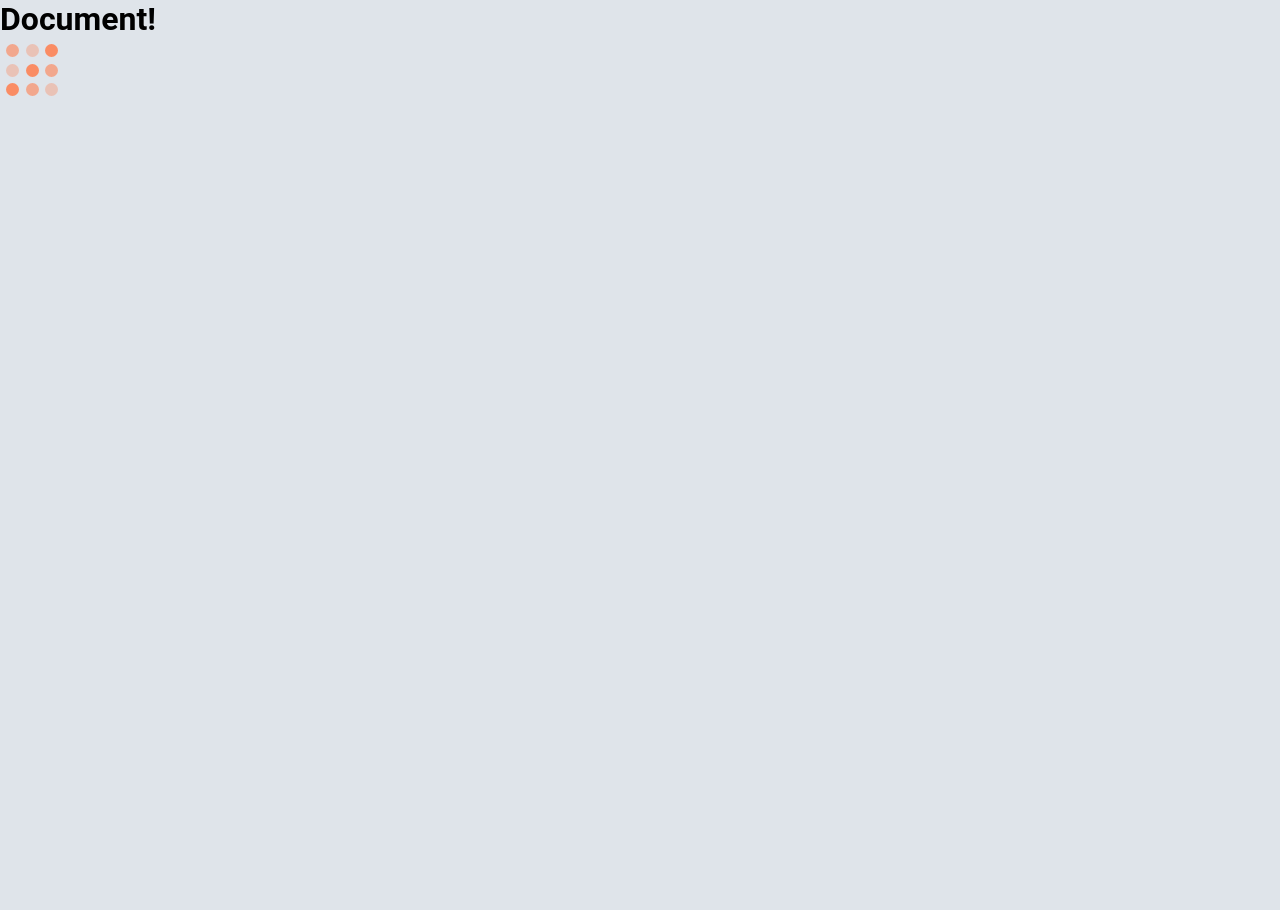
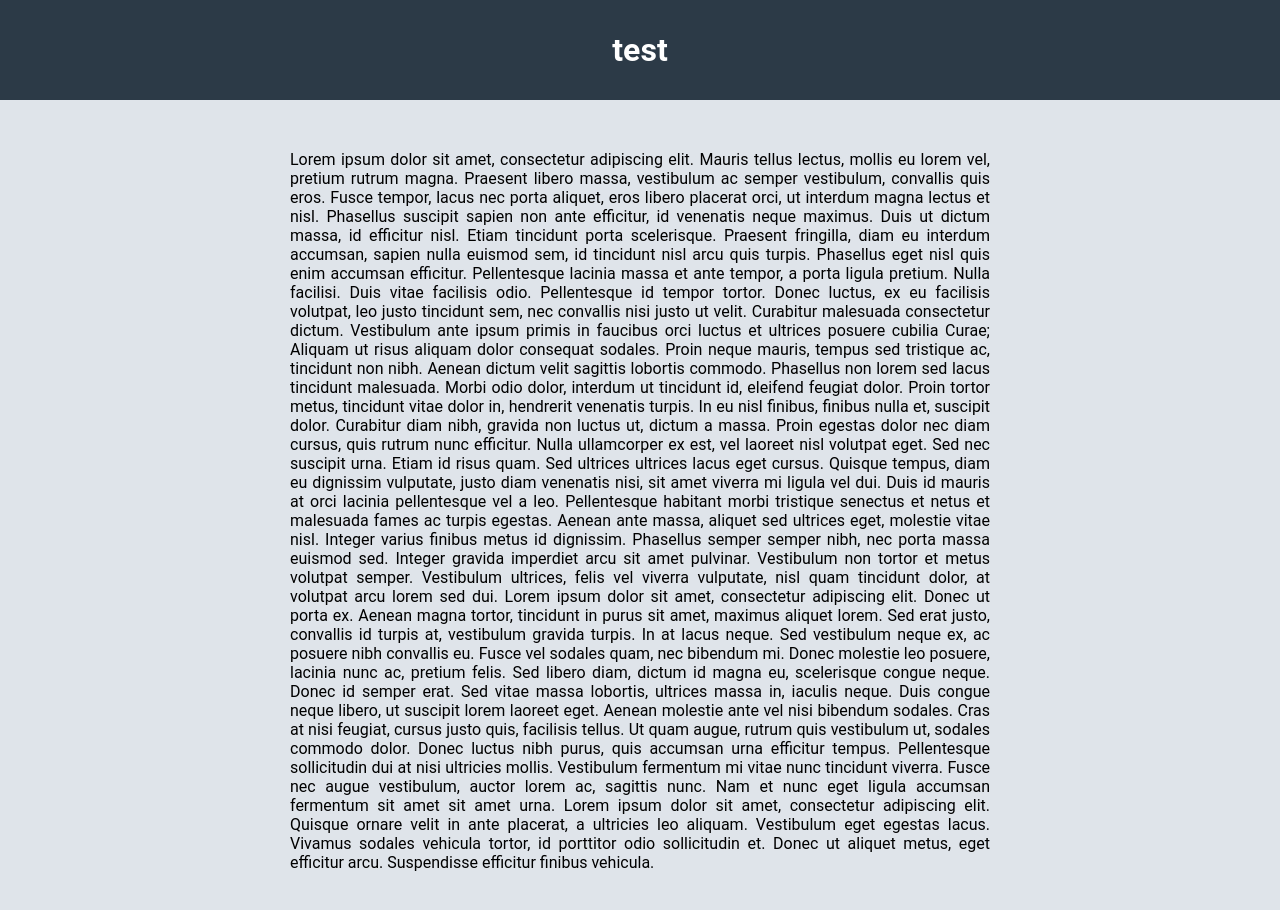
Before and after one commit to Koppito/search_front, a React (Create React App) app: page /document/test in a window 1280 px wide. Shown: the top 910 px of the page. Before the commit the page ends 800 px from the top, so only its background shows below. Built offline with nearby package versions, Linux system fonts and the light colour scheme.

Commit message:
Added better document page

```diff
--- a/src/App.js
+++ b/src/App.js
@@ -12,7 +12,7 @@ class App extends Component {
         <Switch>
           <Route exact path="/" component={Home}></Route>
           <Route path="/search" component={Search}></Route>
-          <Route path="/document" component={Document}></Route>
+          <Route path="/document/:id" component={Document}></Route>
           <Route component={NotFound}></Route>
         </Switch>
       </Router>
--- a/src/components/document-list/item.js
+++ b/src/components/document-list/item.js
@@ -4,7 +4,8 @@ import "./styles/main.css";
 
 const Item = ({data}) => {
     return (
-        <Link to="/document" style={{textDecoration: "none", color: "black"}}>
+        // TODO: Change link
+        <Link to="/document/test" style={{textDecoration: "none", color: "black"}}>
             <div className="item">
                 <span className="colored-bar" />
                 <h1>{data}</h1>
--- a/src/pages/document/index.js
+++ b/src/pages/document/index.js
@@ -1,12 +1,37 @@
 import React, {Component} from "react";
-import LoadingIcon from "../../components/loading-icon";
+import "./styles/main.css";
 
 class Document extends Component {
+    constructor(props) {
+        super(props);
+        let documentID = this.props.match.params.id;
+
+        this.state = {
+            "document": {
+                "title": documentID,
+            }
+        }
+    }
+
     render() {
         return (
             <div>
-                <h1>Document!</h1>
-                <LoadingIcon />
+                <div className="document-top-bar">
+                    <h1>{this.state.document.title}</h1>
+                </div>
+                <div className="document-content">
+                    <p>
+                        Lorem ipsum dolor sit amet, consectetur adipiscing elit. Mauris tellus lectus, mollis eu lorem vel, pretium rutrum magna. Praesent libero massa, vestibulum ac semper vestibulum, convallis quis eros. Fusce tempor, lacus nec porta aliquet, eros libero placerat orci, ut interdum magna lectus et nisl. Phasellus suscipit sapien non ante efficitur, id venenatis neque maximus. Duis ut dictum massa, id efficitur nisl. Etiam tincidunt porta scelerisque. Praesent fringilla, diam eu interdum accumsan, sapien nulla euismod sem, id tincidunt nisl arcu quis turpis. Phasellus eget nisl quis enim accumsan efficitur. Pellentesque lacinia massa et ante tempor, a porta ligula pretium. Nulla facilisi.
+
+                        Duis vitae facilisis odio. Pellentesque id tempor tortor. Donec luctus, ex eu facilisis volutpat, leo justo tincidunt sem, nec convallis nisi justo ut velit. Curabitur malesuada consectetur dictum. Vestibulum ante ipsum primis in faucibus orci luctus et ultrices posuere cubilia Curae; Aliquam ut risus aliquam dolor consequat sodales. Proin neque mauris, tempus sed tristique ac, tincidunt non nibh. Aenean dictum velit sagittis lobortis commodo. Phasellus non lorem sed lacus tincidunt malesuada. Morbi odio dolor, interdum ut tincidunt id, eleifend feugiat dolor. Proin tortor metus, tincidunt vitae dolor in, hendrerit venenatis turpis. In eu nisl finibus, finibus nulla et, suscipit dolor. Curabitur diam nibh, gravida non luctus ut, dictum a massa. Proin egestas dolor nec diam cursus, quis rutrum nunc efficitur. Nulla ullamcorper ex est, vel laoreet nisl volutpat eget. Sed nec suscipit urna.
+
+                        Etiam id risus quam. Sed ultrices ultrices lacus eget cursus. Quisque tempus, diam eu dignissim vulputate, justo diam venenatis nisi, sit amet viverra mi ligula vel dui. Duis id mauris at orci lacinia pellentesque vel a leo. Pellentesque habitant morbi tristique senectus et netus et malesuada fames ac turpis egestas. Aenean ante massa, aliquet sed ultrices eget, molestie vitae nisl. Integer varius finibus metus id dignissim. Phasellus semper semper nibh, nec porta massa euismod sed. Integer gravida imperdiet arcu sit amet pulvinar. Vestibulum non tortor et metus volutpat semper. Vestibulum ultrices, felis vel viverra vulputate, nisl quam tincidunt dolor, at volutpat arcu lorem sed dui. Lorem ipsum dolor sit amet, consectetur adipiscing elit. Donec ut porta ex. Aenean magna tortor, tincidunt in purus sit amet, maximus aliquet lorem. Sed erat justo, convallis id turpis at, vestibulum gravida turpis. In at lacus neque.
+
+                        Sed vestibulum neque ex, ac posuere nibh convallis eu. Fusce vel sodales quam, nec bibendum mi. Donec molestie leo posuere, lacinia nunc ac, pretium felis. Sed libero diam, dictum id magna eu, scelerisque congue neque. Donec id semper erat. Sed vitae massa lobortis, ultrices massa in, iaculis neque. Duis congue neque libero, ut suscipit lorem laoreet eget. Aenean molestie ante vel nisi bibendum sodales. Cras at nisi feugiat, cursus justo quis, facilisis tellus. Ut quam augue, rutrum quis vestibulum ut, sodales commodo dolor. Donec luctus nibh purus, quis accumsan urna efficitur tempus.
+
+                        Pellentesque sollicitudin dui at nisi ultricies mollis. Vestibulum fermentum mi vitae nunc tincidunt viverra. Fusce nec augue vestibulum, auctor lorem ac, sagittis nunc. Nam et nunc eget ligula accumsan fermentum sit amet sit amet urna. Lorem ipsum dolor sit amet, consectetur adipiscing elit. Quisque ornare velit in ante placerat, a ultricies leo aliquam. Vestibulum eget egestas lacus. Vivamus sodales vehicula tortor, id porttitor odio sollicitudin et. Donec ut aliquet metus, eget efficitur arcu. Suspendisse efficitur finibus vehicula.
+                    </p>
+                </div>
             </div>
         );
     }
--- /dev/null
+++ b/src/pages/document/styles/main.css
@@ -0,0 +1,37 @@
+.document-top-bar {
+  width: 100%;
+  background-color: #2C3A47;
+  text-align: center;
+  height: 100px;
+  display: -webkit-box;
+  display: -ms-flexbox;
+  display: flex;
+  -webkit-box-align: center;
+      -ms-flex-align: center;
+          align-items: center;
+  -webkit-box-pack: center;
+      -ms-flex-pack: center;
+          justify-content: center;
+  text-align: center;
+  color: white;
+}
+
+.document-content {
+  display: -webkit-box;
+  display: -ms-flexbox;
+  display: flex;
+  -webkit-box-orient: vertical;
+  -webkit-box-direction: normal;
+      -ms-flex-direction: column;
+          flex-direction: column;
+  -webkit-box-align: center;
+      -ms-flex-align: center;
+          align-items: center;
+  margin: 50px 0;
+}
+
+.document-content p {
+  width: 700px;
+  text-align: justify;
+}
+/*# sourceMappingURL=main.css.map */
--- /dev/null
+++ b/src/pages/document/styles/main.sass
@@ -0,0 +1,20 @@
+.document-top-bar
+    width: 100%
+    background-color: #2C3A47
+    text-align: center
+    height: 100px
+    display: flex
+    align-items: center
+    justify-content: center
+    text-align: center
+    color: white
+
+.document-content
+    display: flex
+    flex-direction: column
+    align-items: center
+    margin: 50px 0
+
+    p
+        width: 700px
+        text-align: justify
--- a/src/pages/search/index.js
+++ b/src/pages/search/index.js
@@ -30,16 +30,16 @@ class Search extends Component {
     render() {
         return (
             <div>
-                <div className="top-bar">
+                <div className="search-top-bar">
                     <Link to="/" style={{textDecoration: "none"}}>
                         <h1 style={{ marginRight: 20, color: "#CAD3C8"}}>SE</h1>
                     </Link>
                     <SearchBar query={this.state.query}/>
                 </div>
-                <div className="content">
+                <div className="search-content">
                     { this.state.loading ? <LoadingIcon /> : <DocumentList /> }
                 </div>
-                <div className="paging">
+                <div className="search-paging">
                     Pagination
                 </div>
             </div>
--- a/src/pages/search/styles/main.css
+++ b/src/pages/search/styles/main.css
@@ -1,4 +1,4 @@
-.top-bar {
+.search-top-bar {
   width: 100%;
   background-color: #2C3A47;
   display: -webkit-box;
@@ -17,7 +17,7 @@
   padding: 0 25px;
 }
 
-.content {
+.search-content {
   display: -webkit-box;
   display: -ms-flexbox;
   display: flex;
@@ -31,7 +31,7 @@
   margin-top: 20px;
 }
 
-.paging {
+.search-paging {
   margin-top: 25px;
   margin-bottom: 50px;
   display: -webkit-box;
--- a/src/pages/search/styles/main.sass
+++ b/src/pages/search/styles/main.sass
@@ -1,4 +1,4 @@
-.top-bar
+.search-top-bar
     width: 100%
     background-color: #2C3A47
     display: flex
@@ -8,13 +8,13 @@
     height: 100px
     padding: 0 25px
 
-.content
+.search-content
     display: flex
     flex-direction: column
     align-items: center
     margin-top: 20px
 
-.paging
+.search-paging
     margin-top: 25px
     margin-bottom: 50px
     display: flex
```
Also changed, not shown: 2 other files (tests, documents, lock files or other folders).
